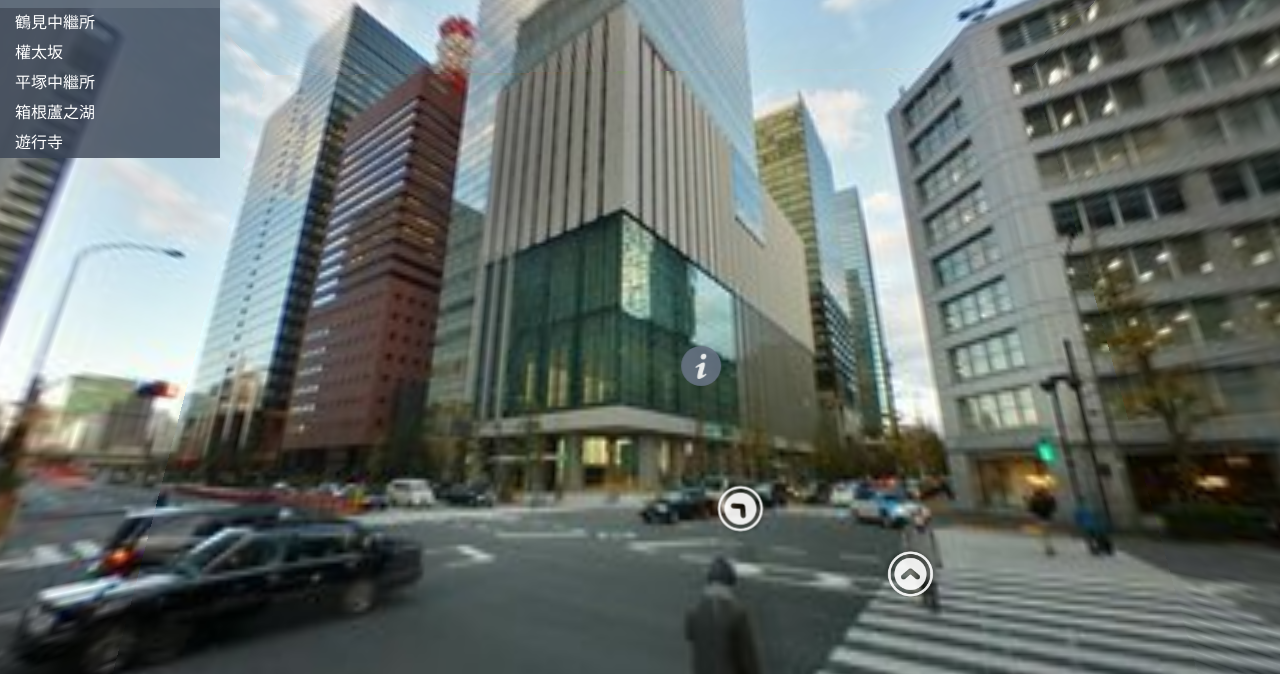
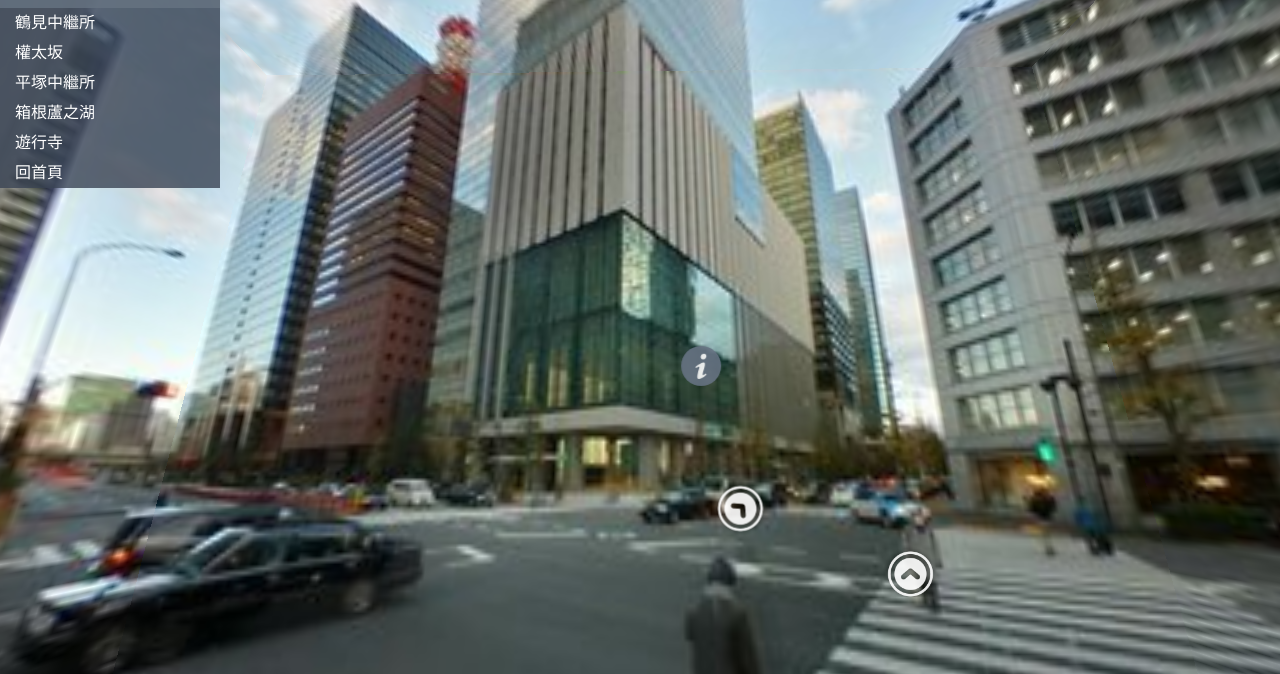
Before and after one commit to weii9763/vr, a plain HTML site: page hakone/app-files/index.html in a window 1280 px wide. Shown: the part 62-736 px from the top of the page. Drawn offline with Linux system fonts and the light colour scheme; animation ran at ten frames a second.

Commit message:
Update index.html

```diff
--- a/hakone/app-files/index.html
+++ b/hakone/app-files/index.html
@@ -38,7 +38,9 @@
       <a href="javascript:void(0)" class="scene" data-id="5-">
         <li class="text">遊行寺</li>
       </a>
-
+     <a href="javascript:void(0)" class="scene" data-id="5-">
+        <li class="text">回首頁</li>
+      </a>
   </ul>
 </div>
 
```
